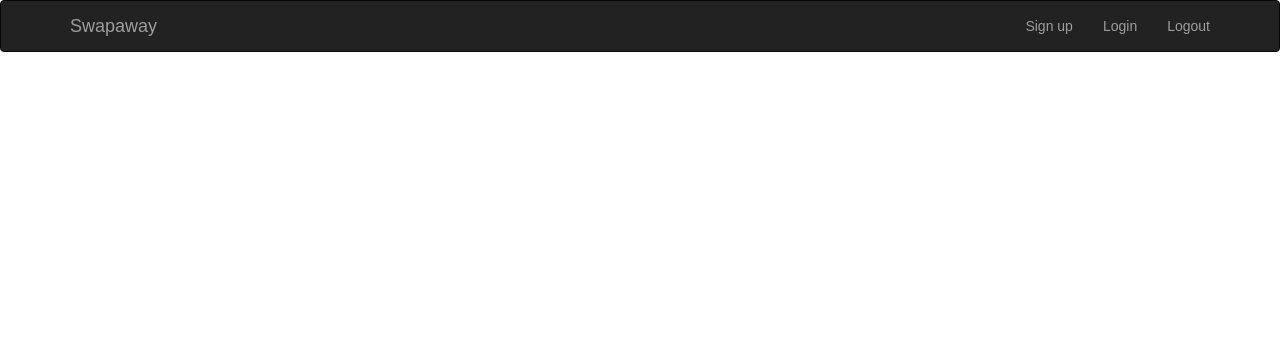
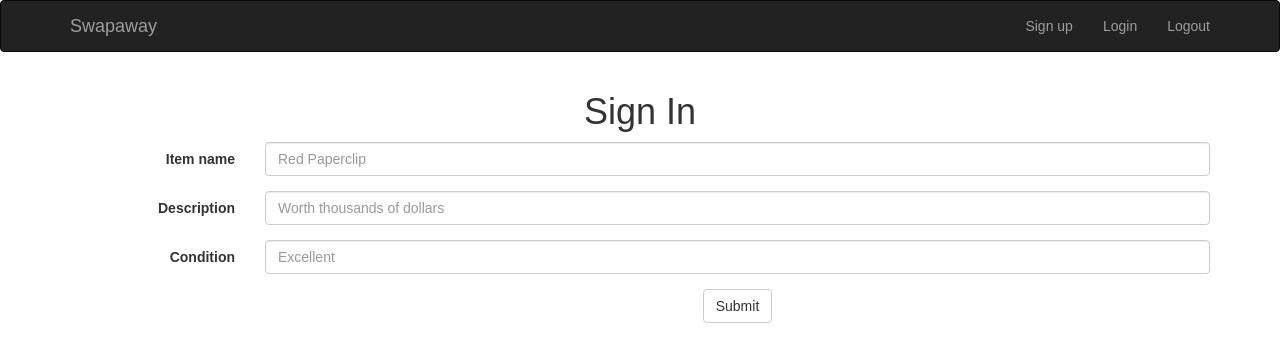
Before and after one commit to Mnargh/Swapaway, a React (Create React App) app in the folder client/: page /newitem in a window 1280 px wide. Shown: the top 362 px of the page. Built offline with nearby package versions, Linux system fonts and the light colour scheme.

Commit message:
Created form to add new item, added route

```diff
--- a/client/src/App.js
+++ b/client/src/App.js
@@ -5,6 +5,7 @@ import './App.css';
 import HomePage from './components/pages/homepage';
 import LoginPage from './components/pages/LoginPage';
 import SignUpPage from './components/pages/SignUpPage';
+import NewItemPage from './components/pages/NewItemPage';
 import { Route } from 'react-router-dom';
 
 // class App extends Component {
@@ -37,6 +38,7 @@ const App = () => (
     <Route path="/" exact component={HomePage} />
     <Route path="/login" exact component={LoginPage} />
     <Route path="/signup" exact component={SignUpPage} />
+    <Route path="/newitem" exact component={NewItemPage} />
   </div>
 )
 
--- /dev/null
+++ b/client/src/components/forms/NewItemForm.js
@@ -0,0 +1,48 @@
+import React, { Component } from "react";
+import { Form, FormGroup, Col, FormControl, ControlLabel, Checkbox, Button } from "react-bootstrap";
+
+class NewItemForm extends Component {
+
+  render() {
+    return (
+      <div className="NewItemForm">
+        <Form horizontal action='/items/new' method="POST">
+          <FormGroup>
+            <Col componentClass={ControlLabel} sm={2}>
+              Item name
+            </Col>
+            <Col sm={10}>
+              <FormControl type="text" name="itemName" placeholder="Red Paperclip" />
+            </Col>
+          </FormGroup>
+
+          <FormGroup>
+            <Col componentClass={ControlLabel} sm={2}>
+              Description
+            </Col>
+            <Col sm={10}>
+              <FormControl type="text" name="itemDescription" placeholder="Worth thousands of dollars" />
+            </Col>
+          </FormGroup>
+
+          <FormGroup>
+            <Col componentClass={ControlLabel} sm={2}>
+              Condition
+            </Col>
+            <Col sm={10}>
+              <FormControl type="text" name="itemCondition" placeholder="Excellent" />
+            </Col>
+          </FormGroup>
+
+          <FormGroup>
+            <Col smOffset={2} sm={10}>
+              <Button type="submit">Submit</Button>
+            </Col>
+          </FormGroup>
+        </Form>
+      </div>
+    );
+  }
+}
+
+export default NewItemForm;
--- /dev/null
+++ b/client/src/components/pages/NewItemPage.js
@@ -0,0 +1,17 @@
+import React, { Component } from "react";
+import NewItemForm from '../forms/NewItemForm';
+
+class NewItemPage extends Component {
+  render() {
+    return (
+      <div className="NewItemPage">
+        <center>
+          <h1>Sign In</h1>
+          <NewItemForm />
+        </center>
+      </div>
+    );
+  }
+}
+
+export default NewItemPage;
```
